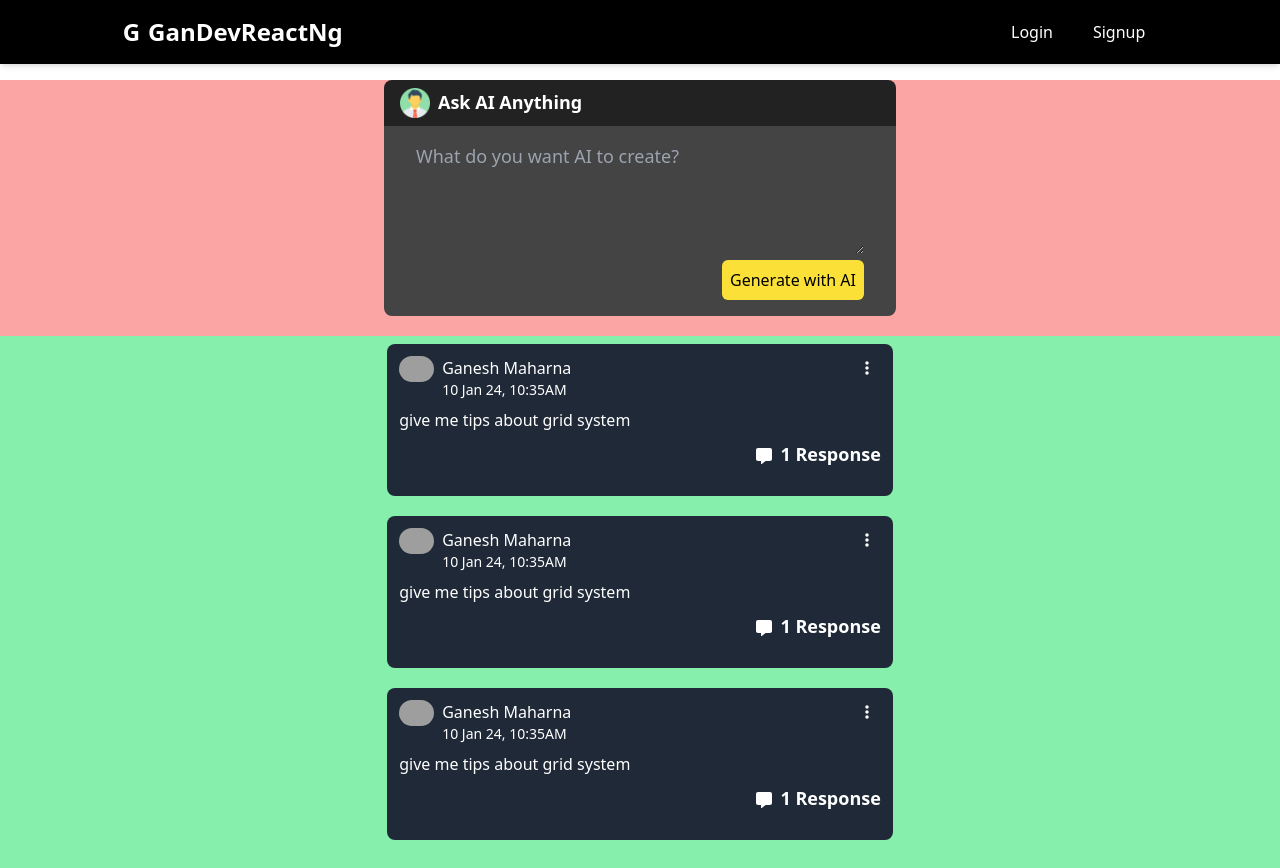
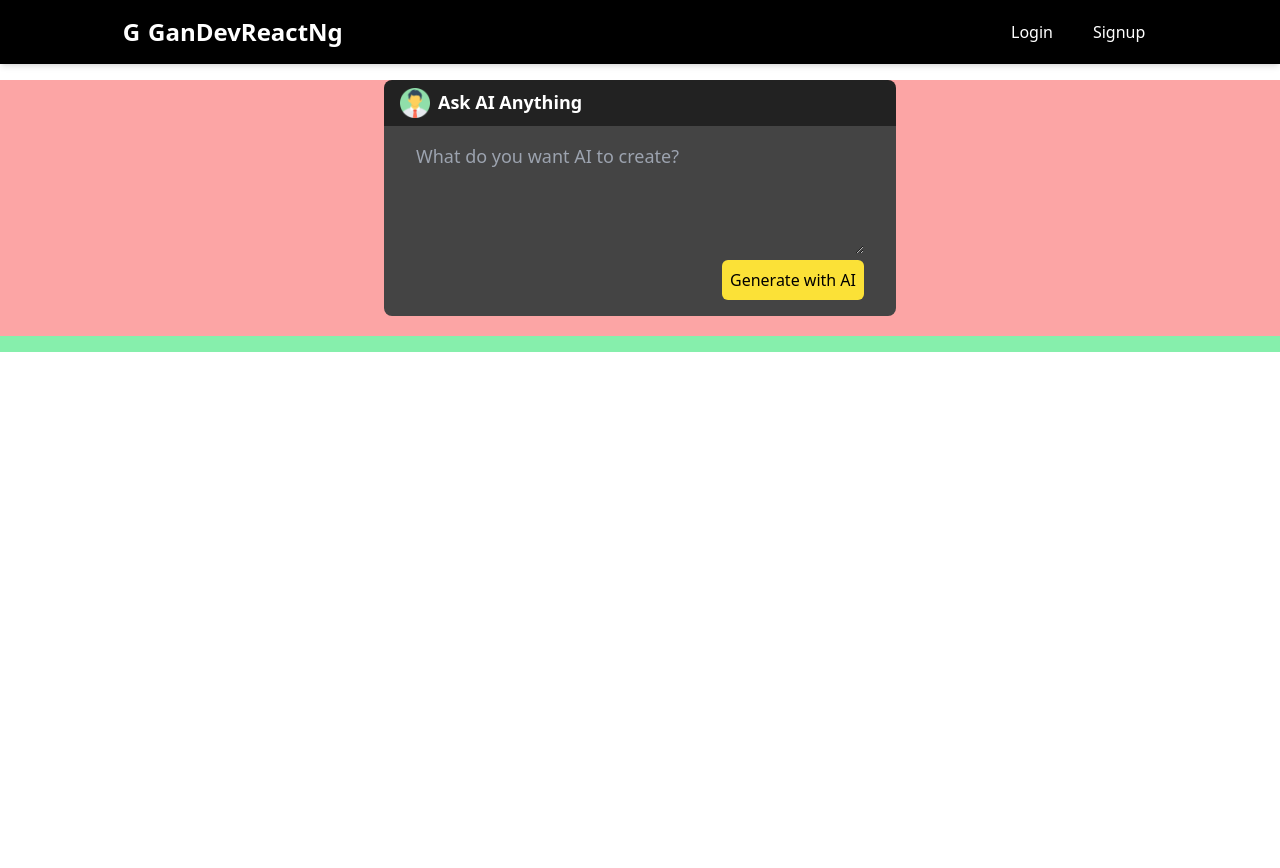
Before and after one commit to ganeshmaharna/MindAddaProject, a React (Vite) app: page /ai_conversations in a window 1280 px wide. After the commit the page ends 800 px from the top, so only its background shows below. Built offline with nearby package versions, Linux system fonts and the light colour scheme; grey boxes are pictures that could not be loaded.

Commit message:
Added the logic for localstorage done

```diff
--- a/src/Pages/AibotPage.jsx
+++ b/src/Pages/AibotPage.jsx
@@ -1,6 +1,6 @@
 /* eslint-disable react/no-unescaped-entities */
 // eslint-disable-next-line no-unused-vars
-import React, { useState } from "react";
+import React, { useState, useEffect } from "react";
 import { FontAwesomeIcon } from "@fortawesome/react-fontawesome";
 import {
   faEllipsisV,
@@ -13,25 +13,120 @@ import iconImage from "../assets/1.png";
 const AibotPage = () => {
   const [isDeleteVisible, setDeleteVisible] = useState(undefined);
   const [flag, setFlag] = useState([]);
+  const getResponse = () => {
+    const lists = localStorage.getItem("responses");
+    if (lists) {
+      return JSON.parse(lists);
+    } else {
+      return [];
+    }
+  };
+  const [responses, setResponses] = useState(getResponse());
+  const [prompt, setPrompt] = useState("");
+
+  const getLocalData = () => {
+    const lists = localStorage.getItem("submissions");
+    if (lists) {
+      return JSON.parse(lists);
+    } else {
+      return [];
+    }
+  };
+  const [submissions, setSubmissions] = useState(getLocalData());
 
   const responseClick = (index) => {
     setFlag((prevFlags) => {
-      // Check if the current index is already in the flags array
       if (prevFlags.includes(index)) {
-        // If yes, remove it to close the response div
         return prevFlags.filter((prevIndex) => prevIndex !== index);
       } else {
-        // If no, add it to open the response div
         return [...prevFlags, index];
       }
     });
   };
+
+  //get localStorage data back
+
   const handleToggleClick = (index) => {
-    console.log("This is the index", index);
-    // setDeleteVisible(!isDeleteVisible);
     setDeleteVisible((prevIndex) => (prevIndex === index ? undefined : index));
   };
-  const childDivs = Array.from({ length: 3 }).map((_, index) => (
+  const handleTextareaChange = (event) => {
+    setPrompt(event.target.value);
+  };
+
+  function callOpenaiApi(prompt, index) {
+    const requestOptions = {
+      method: "POST",
+      headers: { "Content-Type": "application/json" },
+      body: JSON.stringify({ prompt: prompt }),
+    };
+
+    fetch("http://localhost:8080/hitOpenaiApi", requestOptions)
+      .then((response) => response.text())
+      .then((data) => {
+        setResponses((prevResponses) => {
+          console.log("This is previous response", prevResponses);
+          const newResponses = [...prevResponses];
+          newResponses[index] = data;
+          return newResponses;
+        });
+      })
+      .catch((error) => {
+        console.error("There was an error!", error);
+      });
+  }
+
+  // Save submissions and responses to localStorage whenever they change
+  useEffect(() => {
+    localStorage.setItem("submissions", JSON.stringify(submissions));
+    localStorage.setItem("responses", JSON.stringify(responses));
+  }, [submissions, responses]);
+
+  const handleSubmit = (event) => {
+    event.preventDefault();
+    const newSubmissionIndex = submissions.length;
+    setSubmissions([...submissions, prompt]);
+    callOpenaiApi(prompt, newSubmissionIndex);
+    setPrompt("");
+  };
+  return (
+    <div className="bg-red-300">
+      <Navbar />
+      <div className="flex flex-col mx-auto md:w-2/5 w-full mb-5 mt-20">
+        <div className="w-full bg-cardheader py-2 px-4 flex rounded-t-lg">
+          <img
+            className="rounded-circle"
+            alt="AI Assistant"
+            width="30"
+            height="30"
+            src={iconImage}
+          />
+          <h2 className="font-bold text-white text-lg pl-2">Ask AI Anything</h2>
+        </div>
+        <div className="w-full bg-cardbody flex flex-col rounded-b-lg">
+          <form
+            className="ai-conversation-form px-8 py-4"
+            onSubmit={handleSubmit}
+          >
+            <textarea
+              className="form-control text-lg bg-transparent text-white w-full border-none focus:border-none outline-none focus:outline-none"
+              placeholder="What do you want AI to create?"
+              required
+              rows="4"
+              value={prompt}
+              onChange={handleTextareaChange}
+              name="ai_conversation[body]"
+              id="ai_conversation_body"
+            ></textarea>
+            <div className="float-right bg-aibtn rounded-md p-2">
+              <button type="submit" className="btn btn-sm btn-primary">
+                Generate with AI
+              </button>
+            </div>
+          </form>
+        </div>
+      </div>
+      <div className="mx-auto text-white bg-green-300 p-2">
+        {submissions.map((submission, index) => (
           <div key={index}>
             <div className="lg:w-2/5 bg-gray-800 rounded-lg p-3 md:w-1/2 sm:w-full mx-auto mb-5">
               <div className="rounded-sm h-full mb-4">
@@ -49,7 +144,9 @@ const AibotPage = () => {
                       </div>
                       <div>
                         Ganesh Maharna <br />
-                  <div className="timestamp text-sm">10 Jan 24, 10:35AM</div>
+                        <div className="timestamp text-sm">
+                          10 Jan 24, 10:35AM
+                        </div>
                       </div>
                     </div>
                     <div className="relative">
@@ -72,7 +169,7 @@ const AibotPage = () => {
                   </div>
                   <div className="text-base mb-2 mt-2">
                     <div className="discussion--content">
-                <p>give me tips about grid system</p>
+                      <p>{submission}</p>
                     </div>
                   </div>
                   <div
@@ -103,39 +200,7 @@ const AibotPage = () => {
                   />
                 </div>
                 <div className="rounded-5 py-2 bg-dark text-ea strict-h1 w-11/12">
-            <p>
-              The grid system is a fundamental concept in web design and
-              development that provides a structure for laying out web pages.
-              It's a way to create complex layouts that are both visually
-              appealing and functional. Here are some tips to help you
-              effectively use the grid system in your projects:
-            </p>
-
-            <ol className="list-decimal pl-4">
-              <li>
-                <p>Understand the Basics:</p>
-
-                <ul>
-                  <li>
-                    A grid is made up of vertical and/or horizontal guidelines
-                    used to align elements on a page.
-                  </li>
-                  <li>
-                    Commonly, grids are made up of columns, gutters (the space
-                    between columns), and margins (the space on the outer sides
-                    of the grid).
-                  </li>
-                </ul>
-              </li>
-            </ol>
-
-            <p>
-              Remember, the grid system is a guide, not a rule. Don't be afraid
-              to break out of the grid when the design calls for it, but do so
-              thoughtfully and with purpose. Practice will make you more
-              comfortable with using grids, and over time you'll develop an
-              intuition for when and how to use them effectively.
-            </p>
+                  {responses[index] || "Loading response..."}
                 </div>
               </div>
               <div className="flex mb-4">
@@ -172,7 +237,10 @@ const AibotPage = () => {
                           type="submit"
                           className="ms-2 rounded-full border-0 mt-1 flex items-center justify-center w-10 h-10 bg-black"
                         >
-                    <FontAwesomeIcon icon={faPaperPlane} className="text-2xl" />
+                          <FontAwesomeIcon
+                            icon={faPaperPlane}
+                            className="text-2xl"
+                          />
                         </button>
                       </div>
                     </div>
@@ -181,45 +249,8 @@ const AibotPage = () => {
               </div>
             </div>
           </div>
-  ));
-  return (
-    <div className="bg-red-300">
-      <Navbar />
-      <div className="flex flex-col mx-auto md:w-2/5 w-full mb-5 mt-20">
-        <div className="w-full bg-cardheader py-2 px-4 flex rounded-t-lg">
-          <img
-            className="rounded-circle"
-            alt="AI Assistant"
-            width="30"
-            height="30"
-            src={iconImage}
-          />
-          <h2 className="font-bold text-white text-lg pl-2">Ask AI Anything</h2>
+        ))}
       </div>
-        <div className="w-full bg-cardbody flex flex-col rounded-b-lg">
-          <form
-            className="ai-conversation-form px-8 py-4"
-            action="/ai_conversations"
-            acceptCharset="UTF-8"
-            method="post"
-          >
-            <textarea
-              className="form-control text-lg bg-transparent text-white w-full border-none focus:border-none outline-none focus:outline-none"
-              placeholder="What do you want AI to create?"
-              required="required"
-              rows="4"
-              name="ai_conversation[body]"
-              id="ai_conversation_body"
-            ></textarea>
-            <div className="float-right bg-aibtn rounded-md p-2">
-              <button type="submit" className="btn btn-sm btn-primary">
-                Generate with AI
-              </button>
-            </div>
-          </form>
-        </div>
-      </div>
-      <div className="mx-auto text-white bg-green-300 p-2">{childDivs}</div>
     </div>
   );
 };
```
Lines whose indentation alone changed are shown as unchanged.
